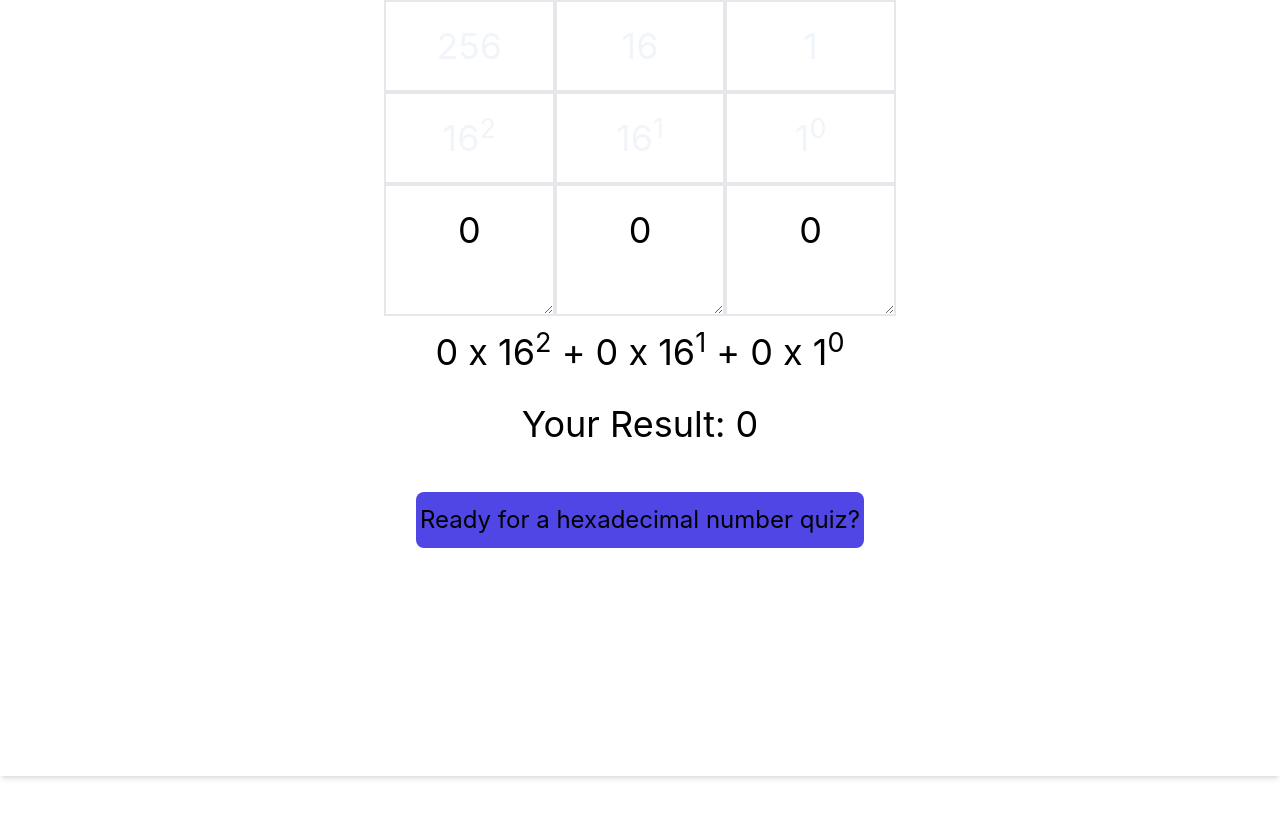
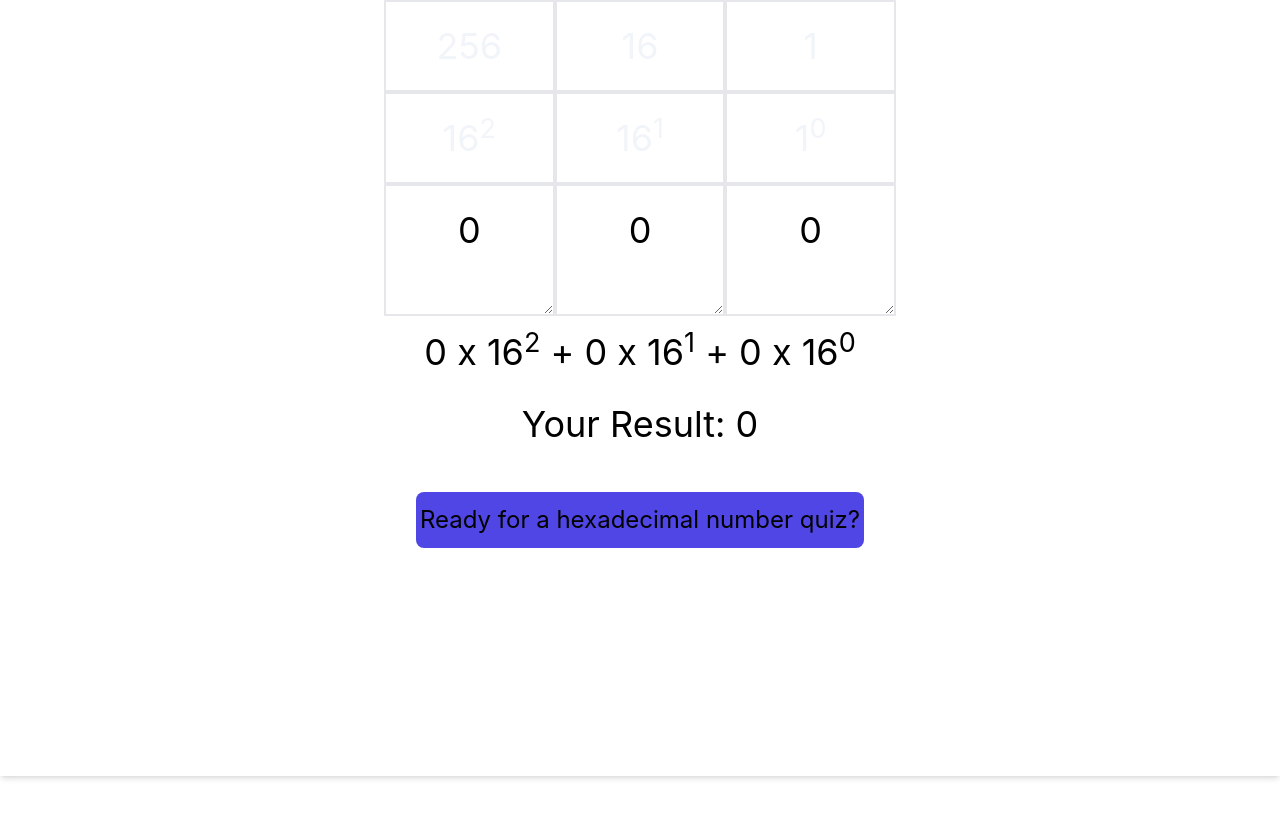
Before and after one commit to ryanjames1729/bin-hex-student-tool, a Next.js app: page / in a window 1280 px wide. Shown: the part 968-1786 px from the top of the page. Built offline with nearby package versions, Linux system fonts and the light colour scheme.

Commit message:
typo on hexadecimal

```diff
--- a/pages/index.js
+++ b/pages/index.js
@@ -299,7 +299,7 @@ export default function Home() {
 
           <div className="flex flex-col item-center justify-center text:lg lg:text-4xl">
             <div className="py-4 flex flex-row item-center justify-center lg:text-4xl">
-              <div>{hexTwo} x 16<sup>2</sup> + {hexOne} x 16<sup>1</sup> + {hexZero} x 1<sup>0</sup></div>
+              <div>{hexTwo} x 16<sup>2</sup> + {hexOne} x 16<sup>1</sup> + {hexZero} x 16<sup>0</sup></div>
             </div>
             <div className="py-4 flex flex-row item-center justify-center lg:text-4xl">
               <div>Your Result: {returnHexValues()}</div>
```
